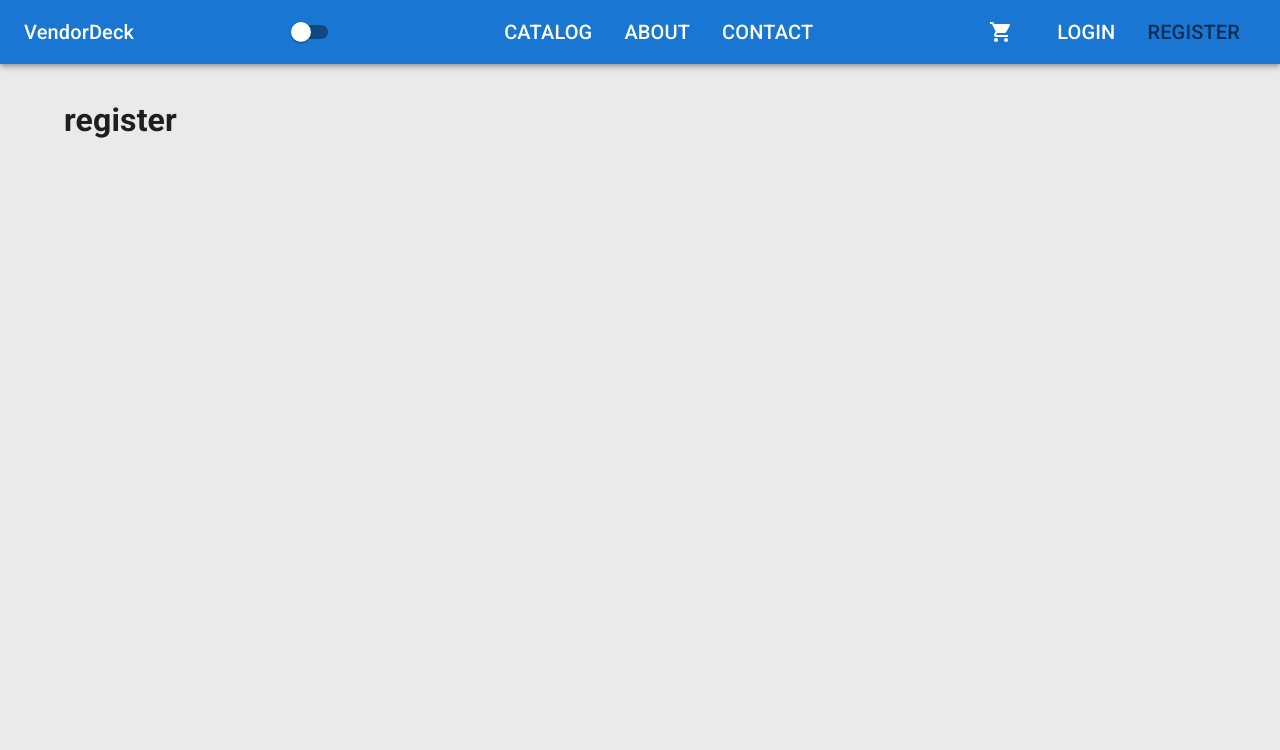
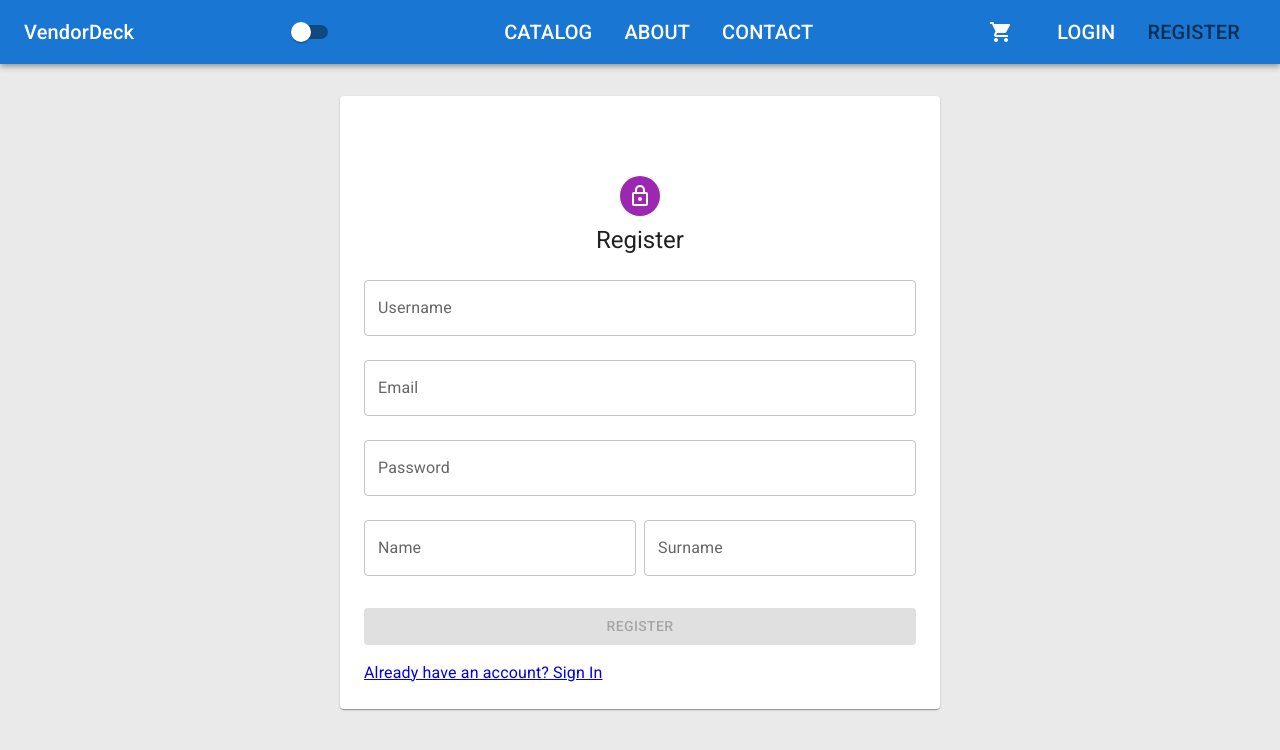
Before and after one commit to aybartas/vendordeck-frontend, a React (Create React App) app: page /register in a window 1280 px wide. Shown: the top 750 px of the page. Built offline with nearby package versions, Linux system fonts and the light colour scheme.

Commit message:
registering feature eadded

```diff
--- a/src/app/api/ApiService.ts
+++ b/src/app/api/ApiService.ts
@@ -87,7 +87,7 @@ const Basket = {
 
 const User = {
   login: (loginRequest: {}) => requests.post("users/login", loginRequest),
-  register: (registerRequest: RegisterRequest) =>
+  register: (registerRequest: {}) =>
     requests.post("users/register", registerRequest),
   getCurrentUser: () => requests.get("users/currentUser"),
 };
--- a/src/app/features/account/Login.tsx
+++ b/src/app/features/account/Login.tsx
@@ -6,12 +6,13 @@ import LockOutlinedIcon from "@mui/icons-material/LockOutlined";
 import Typography from "@mui/material/Typography";
 import Container from "@mui/material/Container";
 import { createTheme, ThemeProvider } from "@mui/material/styles";
-import { Paper } from "@mui/material";
+import { Alert, Paper } from "@mui/material";
 import { Link, useNavigate } from "react-router-dom";
 import { FieldValues, useForm } from "react-hook-form";
 import { LoadingButton } from "@mui/lab";
 import { useAppDispatch } from "../../store/configureStore";
 import { signInUser } from "./AccountSlice";
+import { toast } from "react-toastify";
 
 const theme = createTheme();
 
@@ -28,8 +29,12 @@ export default function Login() {
 
   async function submitForm(data: FieldValues) {
     const result = await dispatch(signInUser(data));
-    console.log("login result", result);
-    if (result) navigate("/catalog");
+
+    if ((result.payload as { error: object }).error)
+      toast.error("Invalid credentials");
+    else {
+      navigate("/catalog");
+    }
   }
 
   return (
@@ -81,7 +86,6 @@ export default function Login() {
               error={!!errors.password}
               helperText={errors?.password?.message as string}
             />
-
             <LoadingButton
               disabled={!isValid}
               loading={isSubmitting}
--- a/src/app/features/account/Register.tsx
+++ b/src/app/features/account/Register.tsx
@@ -1,4 +1,163 @@
+import Avatar from "@mui/material/Avatar";
+import TextField from "@mui/material/TextField";
+import Grid from "@mui/material/Grid";
+import Box from "@mui/material/Box";
+import LockOutlinedIcon from "@mui/icons-material/LockOutlined";
+import Typography from "@mui/material/Typography";
+import Container from "@mui/material/Container";
+import { createTheme, ThemeProvider } from "@mui/material/styles";
+import {
+  Alert,
+  AlertTitle,
+  List,
+  ListItem,
+  ListItemText,
+  Paper,
+} from "@mui/material";
+import { Link } from "react-router-dom";
+import { useForm } from "react-hook-form";
+import { LoadingButton } from "@mui/lab";
+import { apiAgent } from "../../api/ApiService";
+import { useState } from "react";
+
+const theme = createTheme();
+
 export default function Register() {
+  const {
+    register,
+    handleSubmit,
+    formState: { isSubmitting, errors, isValid },
+  } = useForm({
+    mode: "onChange",
+  });
 
-    return <h1>register</h1>
+  const [validationErrors, setValidationErrors] = useState([]);
+
+  function handleApiErrors() {}
+  return (
+    <ThemeProvider theme={theme}>
+      <Container
+        component={Paper}
+        maxWidth="sm"
+        sx={{ paddingTop: 1, paddingBottom: 3 }}
+      >
+        <Box
+          sx={{
+            marginTop: 8,
+            display: "flex",
+            flexDirection: "column",
+            alignItems: "center",
+          }}
+        >
+          <Avatar sx={{ m: 1, bgcolor: "secondary.main" }}>
+            <LockOutlinedIcon />
+          </Avatar>
+          <Typography component="h1" variant="h5">
+            Register
+          </Typography>
+          <Box
+            component="form"
+            onSubmit={handleSubmit((data) =>
+              apiAgent.User.register(data).catch((err) =>
+                setValidationErrors(err)
+              )
+            )}
+            noValidate
+            sx={{ mt: 1 }}
+          >
+            <TextField
+              margin="normal"
+              fullWidth
+              label="Username"
+              {...register("username", {
+                required: "Username is required",
+              })}
+              error={!!errors.username}
+              helperText={errors?.username?.message as string}
+            />
+
+            <TextField
+              margin="normal"
+              fullWidth
+              label="Email"
+              autoComplete="email"
+              {...register("email", {
+                required: "Email is required",
+              })}
+              error={!!errors.email}
+              helperText={errors?.email?.message as string}
+            />
+
+            <TextField
+              margin="normal"
+              fullWidth
+              label="Password"
+              type="password"
+              autoComplete="current-password"
+              {...register("password", {
+                required: "Password is required",
+              })}
+              error={!!errors.password}
+              helperText={errors?.password?.message as string}
+            />
+
+            <Grid spacing={1} container>
+              <Grid item xs={6} sm={6} md={6}>
+                <TextField
+                  margin="normal"
+                  fullWidth
+                  label="Name"
+                  {...register("name", {
+                    required: "Name is required",
+                  })}
+                  error={!!errors.name}
+                  helperText={errors?.name?.message as string}
+                />
+              </Grid>
+
+              <Grid item xs={6} sm={6} md={6}>
+                <TextField
+                  margin="normal"
+                  fullWidth
+                  label="Surname"
+                  {...register("surname", {
+                    required: "Surname is required",
+                  })}
+                  error={!!errors.name}
+                  helperText={errors?.name?.message as string}
+                />
+              </Grid>
+            </Grid>
+            {validationErrors.length > 0 && (
+              <Alert severity="error">
+                <AlertTitle>Validation Errors</AlertTitle>
+                <List>
+                  {validationErrors.map((error) => (
+                    <ListItem key={error}>
+                      <ListItemText>{error}</ListItemText>
+                    </ListItem>
+                  ))}
+                </List>
+              </Alert>
+            )}
+            <LoadingButton
+              disabled={!isValid}
+              loading={isSubmitting}
+              type="submit"
+              fullWidth
+              variant="contained"
+              sx={{ mt: 3, mb: 2 }}
+            >
+              Register
+            </LoadingButton>
+            <Grid container>
+              <Grid item>
+                <Link to="/login">Already have an account? Sign In</Link>
+              </Grid>
+            </Grid>
+          </Box>
+        </Box>
+      </Container>
+    </ThemeProvider>
+  );
 }
--- a/src/app/features/basket/basketSlice.ts
+++ b/src/app/features/basket/basketSlice.ts
@@ -1,6 +1,7 @@
-import { createAsyncThunk, createSlice } from "@reduxjs/toolkit";
+import { createAsyncThunk, createSlice, isAnyOf } from "@reduxjs/toolkit";
 import { Basket } from "../../models/entities/basket";
 import { apiAgent } from "../../api/ApiService";
+import { getCookie } from "../../utils/cookiesUtils";
 
 interface BasketState {
   basket: Basket | null;
@@ -19,7 +20,8 @@ export const addBasketItemAsync = createAsyncThunk<
   "basket/addBasketItemAsync",
   async ({ productId, quantity = 1 }, thunkAPI) => {
     try {
-      return await apiAgent.Basket.addItem(productId, quantity);
+      var response = await apiAgent.Basket.addItem(productId, quantity);
+      return response;
     } catch (error: any) {
       thunkAPI.rejectWithValue({ error: error.data });
     }
@@ -36,6 +38,22 @@ export const removeBasketItemAsync = createAsyncThunk<
     thunkAPI.rejectWithValue({ error: error.data });
   }
 });
+
+export const fetchBasketAsync = createAsyncThunk<Basket>(
+  "basket/fetchBasketAsync",
+  async (_, thunkAPI) => {
+    try {
+      return await apiAgent.Basket.get();
+    } catch (error: any) {
+      thunkAPI.rejectWithValue({ error: error.data });
+    }
+  },
+  {
+    condition: () => {
+      if (!getCookie("buyerId")) return false;
+    },
+  }
+);
 
 export const basketSlice = createSlice({
   name: "basket",
@@ -78,6 +96,21 @@ export const basketSlice = createSlice({
       console.log(action.payload);
       state.status = "idle";
     });
+
+    builder.addMatcher(
+      isAnyOf(addBasketItemAsync.fulfilled, fetchBasketAsync.fulfilled),
+      (state, action) => {
+        state.status = "idle";
+        state.basket = action.payload;
+      }
+    );
+    builder.addMatcher(
+      isAnyOf(addBasketItemAsync.rejected, fetchBasketAsync.rejected),
+      (state, action) => {
+        console.log(action.payload);
+        state.status = "idle";
+      }
+    );
   },
 });
 
--- a/src/app/layout/App.tsx
+++ b/src/app/layout/App.tsx
@@ -1,7 +1,7 @@
 import { Container, CssBaseline, CircularProgress } from "@mui/material";
 import Header from "./Header";
 import { createTheme, ThemeProvider } from "@mui/material/styles";
-import { useEffect, useState } from "react";
+import { useCallback, useEffect, useState } from "react";
 import { Navigate, Route, Routes } from "react-router-dom";
 import "react-toastify/dist/ReactToastify.css";
 import { getCookie } from "../utils/cookiesUtils";
@@ -17,7 +17,7 @@ import { ToastContainer } from "react-toastify";
 import ServerError from "../errors/ServerError";
 import NotFound from "../errors/NotFound";
 import { useAppDispatch } from "../store/configureStore";
-import { setBasket } from "../features/basket/basketSlice";
+import { fetchBasketAsync, setBasket } from "../features/basket/basketSlice";
 import Login from "../features/account/Login";
 import Register from "../features/account/Register";
 import { getCurrentUser } from "../features/account/AccountSlice";
@@ -37,23 +37,18 @@ function App() {
     },
   });
 
-  useEffect(() => {
-    // fetch current user
-    // get basket
-    const buyerId = getCookie("buyerId");
-    if (buyerId) {
-      apiAgent.Basket.get()
-        .then((basket) => dispatch(setBasket(basket)))
-        .catch((error) => console.log(error))
-        .finally(() => setLoading(false));
-    } else {
-      setLoading(false);
+  const initApp = useCallback(async () => {
+    try {
+      await dispatch(getCurrentUser());
+      await dispatch(fetchBasketAsync());
+    } catch (error) {
+      console.log(error);
     }
   }, [dispatch]);
 
   useEffect(() => {
-    dispatch(getCurrentUser());
-  }, []);
+    initApp().then(() => setLoading(false));
+  }, [initApp]);
 
   if (loading) return <CircularProgress />;
 
```
